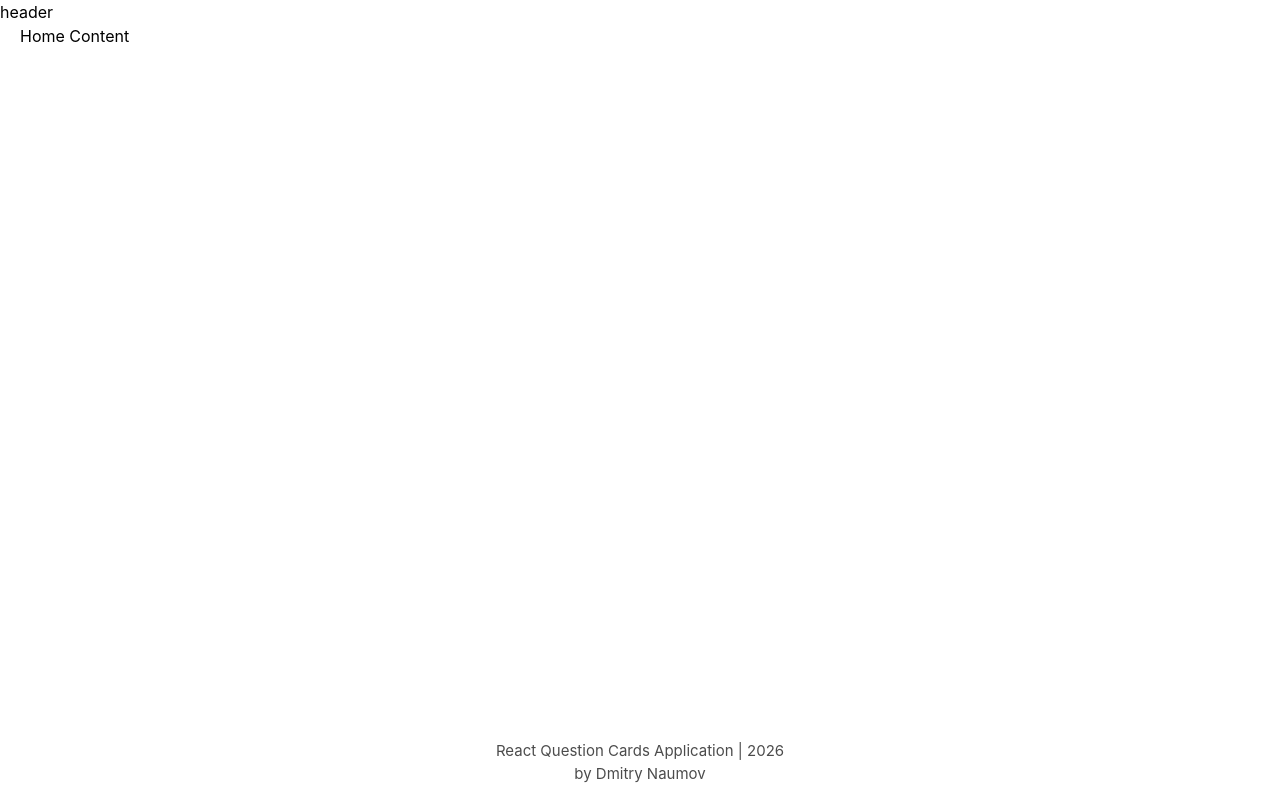
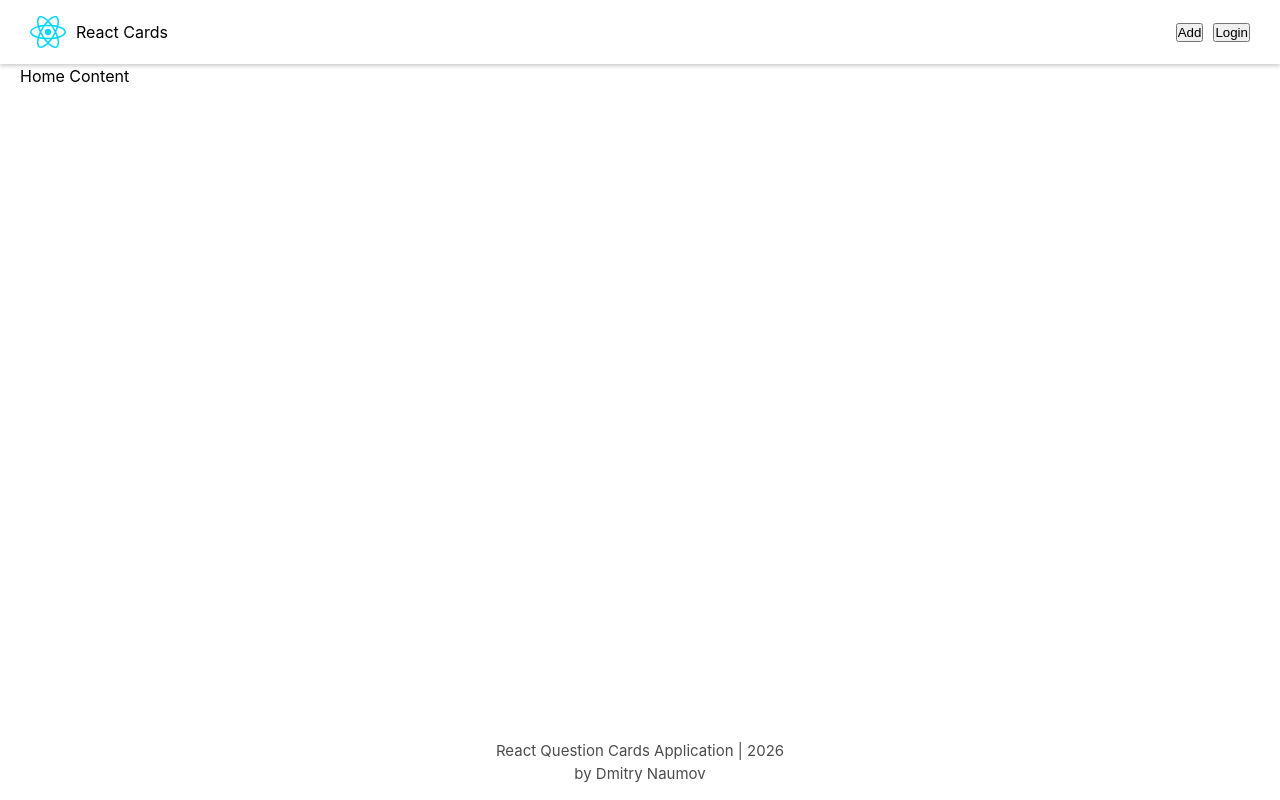
Before and after one commit to GitMitya/react-app-course, a React (Vite) app: page / in a window 1280 px wide. Built offline with nearby package versions, Linux system fonts and the light colour scheme.

Commit message:
add Header

```diff
--- a/src/components/Button/Button.jsx
+++ b/src/components/Button/Button.jsx
@@ -1,11 +1,3 @@
-import styles from './Button.module.css'
-
-const isPrimary = true
-
 export const Button = ({ onClick, title }) => {
-	return (
-		<div onClick={onClick} className={isPrimary ? styles.primary : styles.btn}>
-			{title}
-		</div>
-	)
+	return <button onClick={onClick}>{title}</button>
 }
--- /dev/null
+++ b/src/components/Button/index.jsx
@@ -0,0 +1 @@
+export { Button } from './Button'
--- /dev/null
+++ b/src/components/Header/Header.jsx
@@ -0,0 +1,18 @@
+import ReactLogo from '../../assets/react.svg'
+import { Button } from '../Button'
+import cls from './Header.module.css'
+
+export const Header = () => {
+	return (
+		<header className={cls.header}>
+			<p>
+				<img src={ReactLogo} alt="logo" />
+				<span>React Cards</span>
+			</p>
+			<div className={cls.headerButtons}>
+				<Button title="Add" />
+				<Button title="Login" />
+			</div>
+		</header>
+	)
+}
--- /dev/null
+++ b/src/components/Header/Header.module.css
@@ -0,0 +1,27 @@
+.header {
+	width: 100%;
+	height: 70px;
+	display: flex;
+	justify-content: space-between;
+	align-items: center;
+	padding: 0px 30px;
+	background-color: var(--header-bg-color);
+	box-shadow: 0 2px 4px 0 rgba(0, 0, 0, 0.2);
+
+	p {
+		text-transform: capitalize;
+		display: flex;
+		justify-content: center;
+		align-items: center;
+		gap: 10px;
+		cursor: pointer;
+		user-select: none;
+	}
+}
+
+.headerButtons {
+	display: flex;
+	justify-content: center;
+	align-items: center;
+	gap: 10px;
+}
--- /dev/null
+++ b/src/components/Header/index.jsx
@@ -0,0 +1 @@
+export { Header } from './Header'
--- a/src/components/MainLayout/MainLayout.jsx
+++ b/src/components/MainLayout/MainLayout.jsx
@@ -1,4 +1,5 @@
 import { Outlet } from 'react-router-dom'
+import { Header } from '../Header'
 import cls from './MainLayout.module.css'
 
 export const MainLayout = () => {
@@ -6,7 +7,7 @@ export const MainLayout = () => {
 
 	return (
 		<div className={cls.mainLayout}>
-			<header>header</header>
+			<Header />
 			<div className={cls.mainWrapper}>
 				<main className={cls.main}>
 					<Outlet />
```
